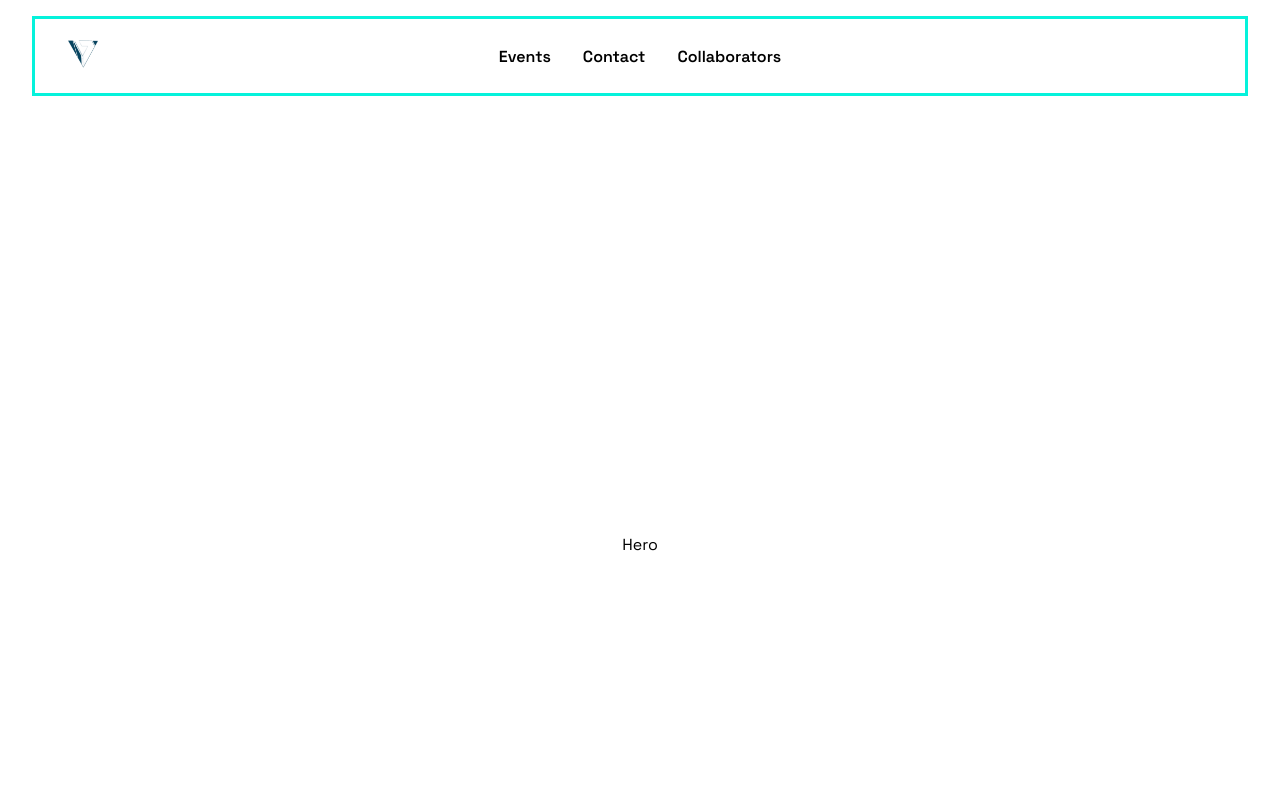
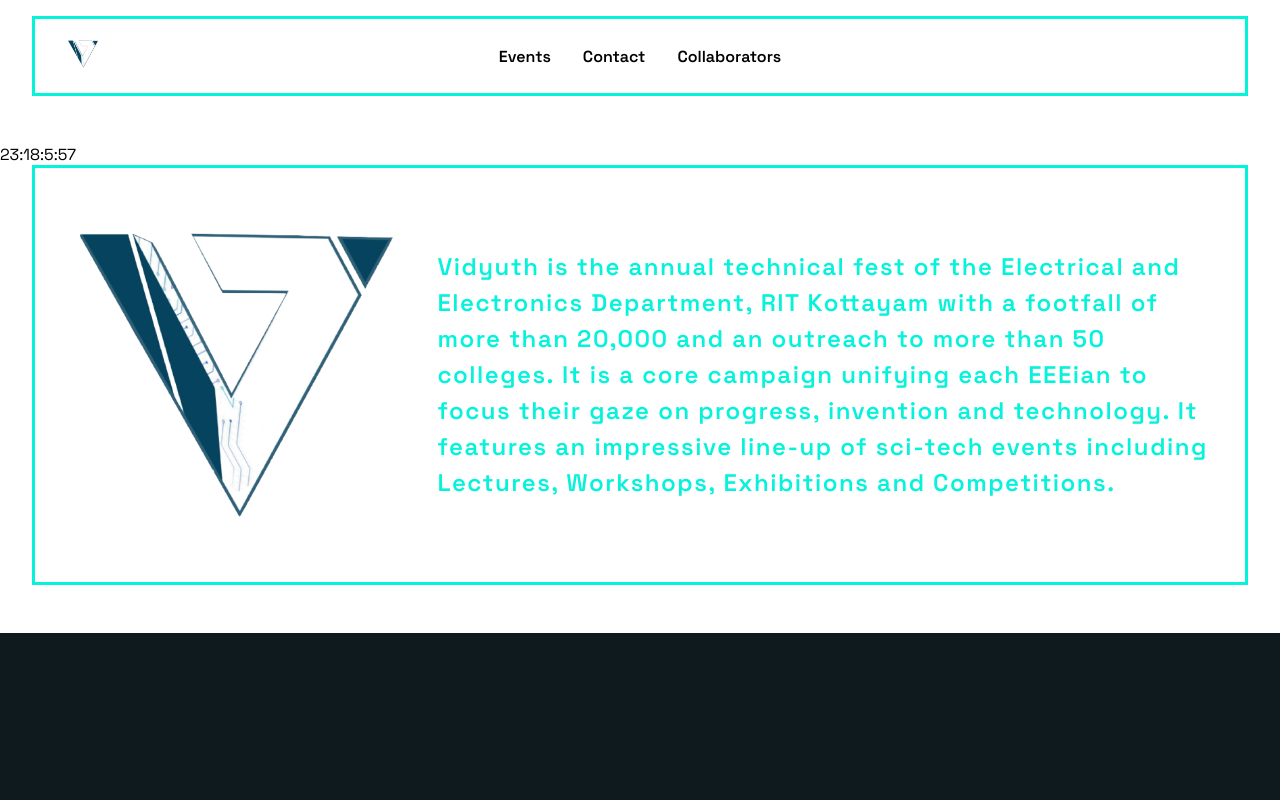
Before and after one commit to mhdafh7/vidyuth, a Next.js app: page / in a window 1280 px wide. Shown: the top 800 px of the page. Built offline with nearby package versions, Linux system fonts and the light colour scheme.

Commit message:
feat: Added Counter

```diff
--- a/components/Hero/index.tsx
+++ b/components/Hero/index.tsx
@@ -1,8 +1,42 @@
-import styles from './Hero.module.scss'
+import styles from './Hero.module.scss';
+import { useState } from 'react';
 
 const Hero = () => {
-  return (
-    <div>Hero</div>
-  )
-}
-export default Hero
+    type dateProps = {
+        days: number;
+        hours: number;
+        minutes: number;
+        seconds: number;
+    };
+    const [stuff, setStuff] = useState<dateProps>({
+        days: 0,
+        hours: 0,
+        minutes: 0,
+        seconds: 0,
+    });
+
+    const d = new Date(2022, 11, 16, 10, 0, 0, 0);
+    setInterval(() => {
+
+        let noice = new Date(d - Date.now());
+        setStuff({
+            days: noice.getDate(),
+            hours: noice.getHours(),
+            minutes: noice.getMinutes(),
+            seconds: noice.getSeconds(),
+        });
+        // console.log(stuff);
+    }, 1000);
+
+    return (
+        <div className={styles.container}>
+            <div className={styles.counterContainer}>
+                <span className={styles.days}>{stuff.days}</span>:
+                <span className={styles.hours}>{stuff.hours}</span>:
+                <span className={styles.minutes}>{stuff.minutes}</span>:
+                <span className={styles.seconds}>{stuff.seconds}</span>
+            </div>
+        </div>
+    );
+};
+export default Hero;
--- a/pages/index.tsx
+++ b/pages/index.tsx
@@ -1,6 +1,6 @@
 import Head from 'next/head';
-import Image from 'next/image';
 import React from 'react';
+import About from '../components/About';
 import Hero from '../components/Hero';
 import styles from '../styles/Home.module.scss';
 
@@ -19,9 +19,8 @@
                 />
             </Head>
 
-            <main className={styles.main}>
-                <Hero />
-            </main>
+            <Hero />
+            <About />
         </div>
     );
 }
```
